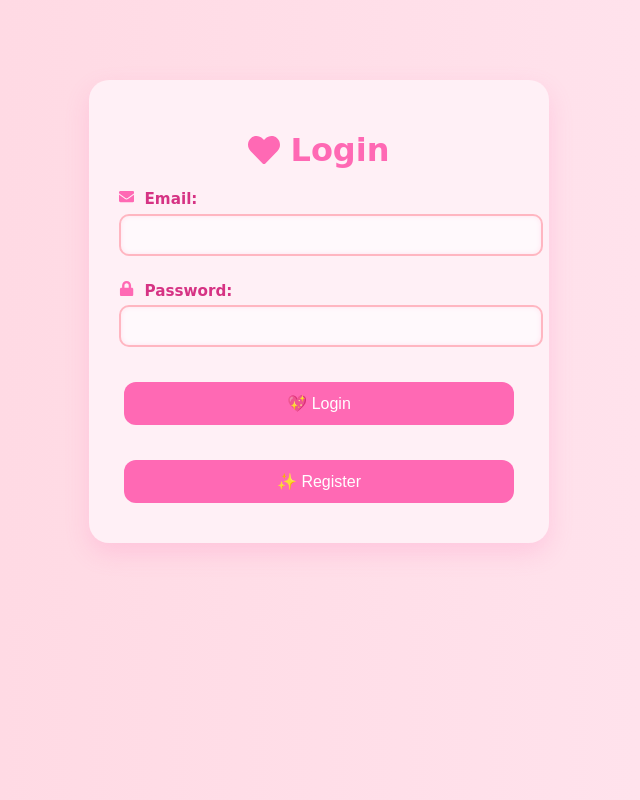
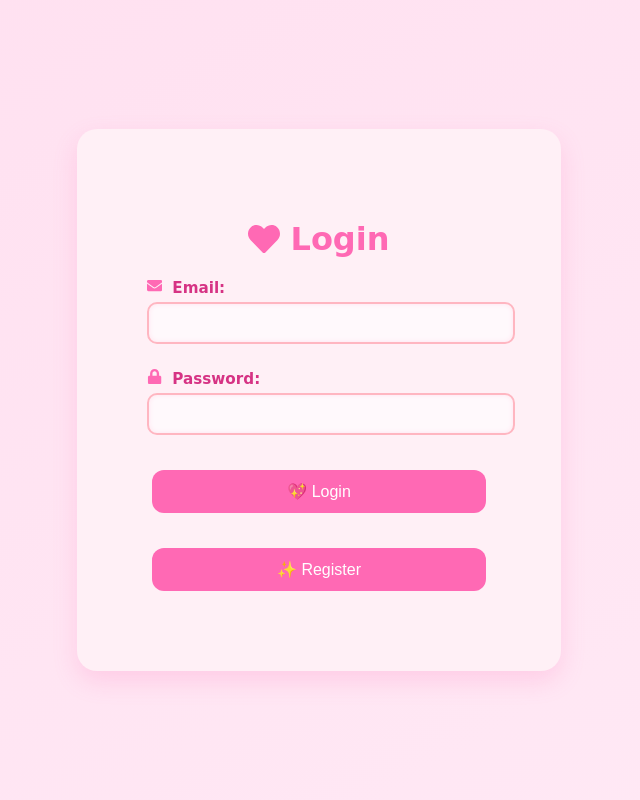
Before and after one commit to ShaynaMBarclay/angyportalfrontend, a React (Vite) app: page / in a window 1280 px wide. Shown: the whole page, without its empty margins (321-961 px from the left). Built offline with nearby package versions, Linux system fonts and the light colour scheme; no server answers.

Commit message:
added register message for email in use and updated css

```diff
--- a/src/Pages/Register.jsx
+++ b/src/Pages/Register.jsx
@@ -24,10 +24,14 @@ function Register() {
 
       alert("Registration successful. Please log in.");
       navigate("/");
-    } catch (err) {
+      } catch (err) {
+    if (err.code === "auth/email-already-in-use") {
+      setError("Email already in use. Please use a different email.");
+    } else {
       setError(err.message);
     }
-  };
+  }
+};
 
   return (
     <div className="container">
--- a/src/Styles/App.css
+++ b/src/Styles/App.css
@@ -1,3 +1,18 @@
 @import './Dashboard.css';
 @import './Login.css';
 @import './PartnerVerification.css';
+
+
+
+body  {
+   display: flex;
+  justify-content: center;
+  align-items: center;
+  background: linear-gradient(to bottom right, #ffe0f0, #ffe9f5);
+  font-family: 'Comic Sans MS', 'Arial Rounded MT Bold', cursive;
+  margin: 0;
+  padding: 0;
+  width: 100vw;
+  min-height: 100vh;
+  box-sizing: border-box;
+}
--- a/src/Styles/Dashboard.css
+++ b/src/Styles/Dashboard.css
@@ -1,11 +1,4 @@
 /* src/pages/Dashboard.css */
-
-body {
-  background: linear-gradient(to bottom right, #ffe0f0, #ffe9f5);
-  font-family: 'Comic Sans MS', 'Arial Rounded MT Bold', cursive;
-  margin: 0;
-  padding: 0;
-}
 
 .dashboard-container {
   max-width: 600px;
--- a/src/Styles/Login.css
+++ b/src/Styles/Login.css
@@ -1,16 +1,11 @@
 /* src/pages/Login.css */
-body {
-  background: linear-gradient(to right, #ffd6e0, #ffe6f0);
-  font-family: 'Comic Sans MS', cursive, sans-serif;
-  margin: 0;
-  padding: 0;
-}
+
 
 .container {
-  max-width: 400px;
+  max-width: 600px;
   margin: 80px auto;
   background-color: #fff0f6;
-  padding: 30px;
+  padding: 70px;
   border-radius: 20px;
   box-shadow: 0 10px 25px rgba(255, 105, 180, 0.2);
   text-align: center;
```
